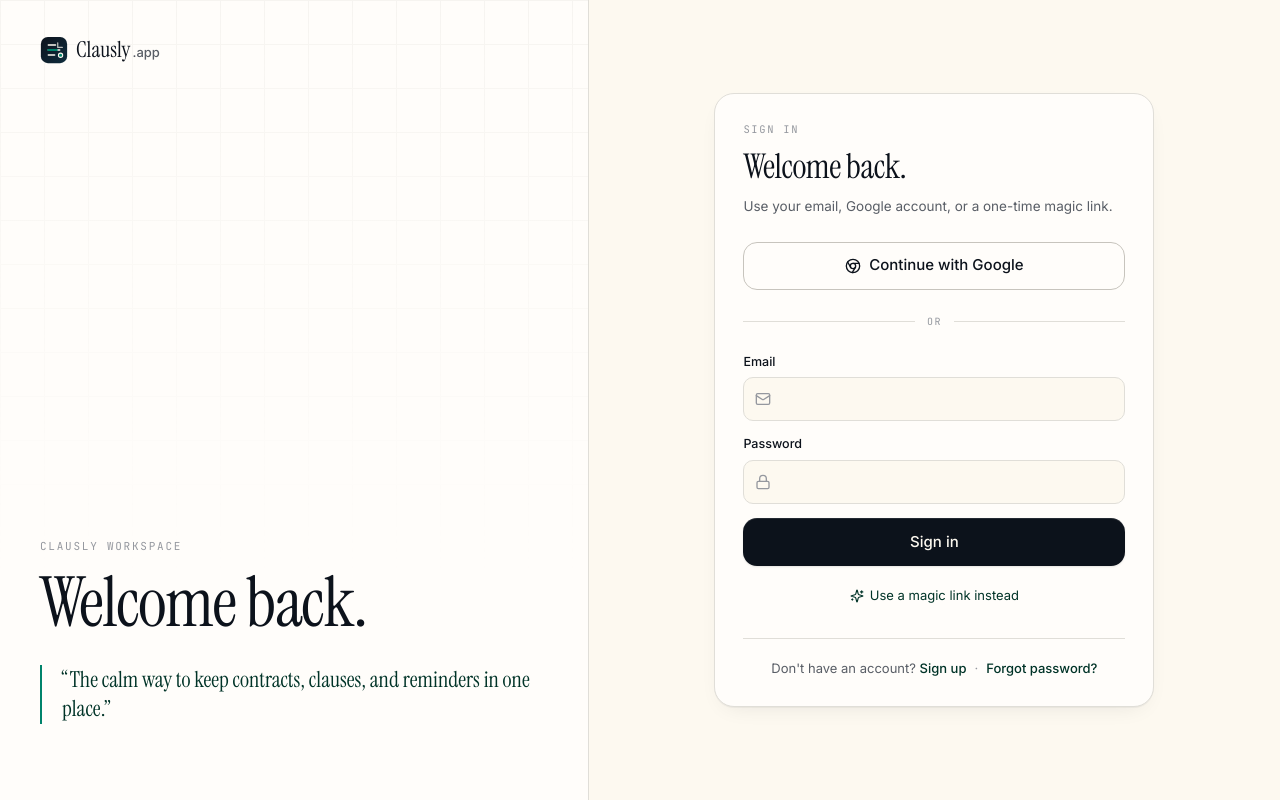
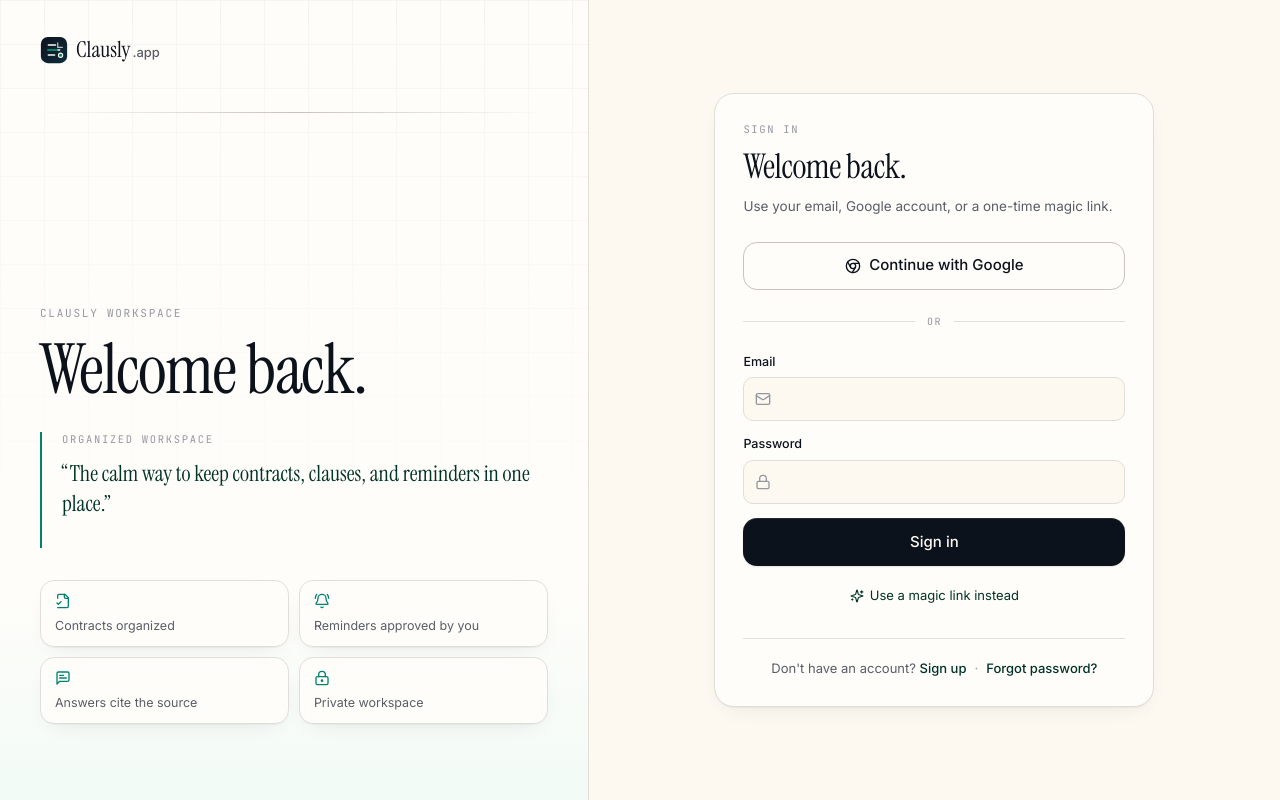
Before and after one commit to EGKIP/Clausly, a Next.js app: page /login in a window 1280 px wide. Built offline with nearby package versions, Linux system fonts and the light colour scheme.

Commit message:
feat(auth): add calm rotating trust panel

```diff
--- a/src/components/auth/auth-shell.tsx
+++ b/src/components/auth/auth-shell.tsx
@@ -1,5 +1,6 @@
 import Link from "next/link";
 import { Logo } from "@/components/brand/logo";
+import { AuthTrustPanel } from "@/components/auth/auth-trust-panel";
 
 export function AuthShell({
   eyebrow,
@@ -26,6 +27,14 @@ export function AuthShell({
               maskImage: "linear-gradient(to bottom, black, transparent 72%)",
             }}
           />
+          <div
+            aria-hidden
+            className="absolute left-10 right-10 top-28 h-px bg-gradient-to-r from-transparent via-[var(--border-strong)] to-transparent"
+          />
+          <div
+            aria-hidden
+            className="absolute bottom-0 left-0 right-0 h-56 bg-gradient-to-t from-[color-mix(in_oklch,var(--accent-soft)_28%,transparent)] to-transparent"
+          />
           <div className="relative">
             <Logo />
           </div>
@@ -36,9 +45,7 @@ export function AuthShell({
             <h1 className="mt-4 font-serif text-[clamp(3rem,5.4vw,5.4rem)] leading-[0.96] tracking-[-0.02em] text-balance">
               {title}
             </h1>
-            <blockquote className="mt-7 border-l-2 border-[var(--accent)] pl-5 font-serif text-[22px] leading-[1.35] text-[var(--accent-ink)]">
-              &ldquo;{quote}&rdquo;
-            </blockquote>
+            <AuthTrustPanel quote={quote} />
           </div>
         </section>
 
--- /dev/null
+++ b/src/components/auth/auth-trust-panel.tsx
@@ -0,0 +1,92 @@
+"use client";
+
+import * as React from "react";
+import { AnimatePresence, motion, useReducedMotion } from "framer-motion";
+import { BellRing, FileCheck2, LockKeyhole, MessageSquareText } from "lucide-react";
+import { cn } from "@/lib/utils";
+
+const trustQuotes = [
+  {
+    quote: "The calm way to keep contracts, clauses, and reminders in one place.",
+    label: "Organized workspace",
+  },
+  {
+    quote: "Important dates stay visible before they become expensive surprises.",
+    label: "Deadline clarity",
+  },
+  {
+    quote: "Ask questions against the document itself, with citations you can inspect.",
+    label: "Grounded answers",
+  },
+  {
+    quote: "Nothing becomes a reminder until you approve it.",
+    label: "User control",
+  },
+] as const;
+
+const trustSignals = [
+  { icon: FileCheck2, label: "Contracts organized" },
+  { icon: BellRing, label: "Reminders approved by you" },
+  { icon: MessageSquareText, label: "Answers cite the source" },
+  { icon: LockKeyhole, label: "Private workspace" },
+] as const;
+
+export function AuthTrustPanel({ quote }: { quote: string }) {
+  const reduceMotion = useReducedMotion();
+  const [active, setActive] = React.useState(0);
+  const quotes = React.useMemo(
+    () => [quote, ...trustQuotes.map((item) => item.quote).filter((item) => item !== quote)],
+    [quote]
+  );
+
+  React.useEffect(() => {
+    if (reduceMotion || quotes.length <= 1) return;
+    const interval = window.setInterval(() => {
+      setActive((value) => (value + 1) % quotes.length);
+    }, 5200);
+
+    return () => window.clearInterval(interval);
+  }, [quotes.length, reduceMotion]);
+
+  return (
+    <div className="mt-7">
+      <div className="min-h-[116px] border-l-2 border-[var(--accent)] pl-5">
+        <p className="font-mono text-[10.5px] uppercase tracking-[0.16em] text-[var(--faint)]">
+          {trustQuotes[active % trustQuotes.length]?.label ?? "Clausly"}
+        </p>
+        <AnimatePresence mode="wait" initial={false}>
+          <motion.blockquote
+            key={quotes[active]}
+            initial={reduceMotion ? false : { opacity: 0, y: 8 }}
+            animate={{ opacity: 1, y: 0 }}
+            exit={reduceMotion ? { opacity: 0 } : { opacity: 0, y: -6 }}
+            transition={{ duration: 0.35, ease: [0.165, 0.84, 0.44, 1] }}
+            className="mt-3 font-serif text-[22px] leading-[1.35] text-[var(--accent-ink)]"
+          >
+            &ldquo;{quotes[active]}&rdquo;
+          </motion.blockquote>
+        </AnimatePresence>
+      </div>
+
+      <div className="mt-8 grid grid-cols-2 gap-2.5">
+        {trustSignals.map(({ icon: Icon, label }, index) => (
+          <motion.div
+            key={label}
+            initial={reduceMotion ? false : { opacity: 0, y: 8 }}
+            animate={{ opacity: 1, y: 0 }}
+            transition={{ delay: reduceMotion ? 0 : 0.08 * index, duration: 0.35 }}
+            className={cn(
+              "rounded-[var(--radius-md)] border border-[var(--border)] bg-[color-mix(in_oklch,var(--surface)_76%,transparent)]",
+              "px-3.5 py-3 shadow-[var(--shadow-card)] backdrop-blur"
+            )}
+          >
+            <Icon className="size-4 text-[var(--accent)]" />
+            <p className="mt-2 text-[12.5px] leading-snug text-[var(--muted)]">
+              {label}
+            </p>
+          </motion.div>
+        ))}
+      </div>
+    </div>
+  );
+}
```
